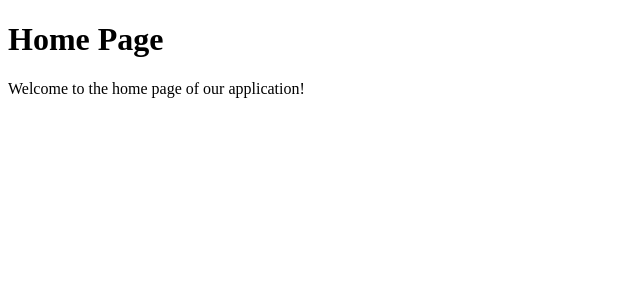
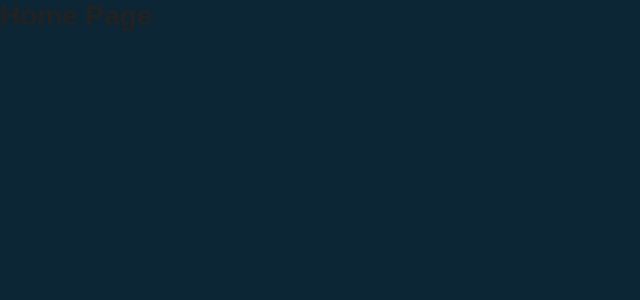
Before and after one commit to mandiilorenzo/project-react-github, a React (Vite) app: page / in a window 1280 px wide. Shown: the top 300 px of the page, without its empty margins (0-640 px from the left). Built offline with nearby package versions, Linux system fonts and the light colour scheme.

Commit message:
organizando estilos e global style

```diff
--- a/package.json
+++ b/package.json
@@ -12,7 +12,8 @@
   "dependencies": {
     "react": "^19.1.0",
     "react-dom": "^19.1.0",
-    "react-router-dom": "^7.6.3"
+    "react-router-dom": "^7.6.3",
+    "styled-components": "^6.1.19"
   },
   "devDependencies": {
     "@eslint/js": "^9.30.1",
--- a/src/main.tsx
+++ b/src/main.tsx
@@ -3,9 +3,11 @@
 import App from './App.tsx'
 import { RouterProvider } from 'react-router-dom'
 import { router } from './routes.tsx'
+import GlobalStyle from './styles/GlobalStyle.tsx'
 
 createRoot(document.getElementById('root')!).render(
   <StrictMode>
+    <GlobalStyle />
     <RouterProvider router={router} />
       <App />
   </StrictMode>,
--- a/src/pages/Home/index.tsx
+++ b/src/pages/Home/index.tsx
@@ -2,7 +2,6 @@
     return (
         <div>
             <h1>Home Page</h1>
-            <p>Welcome to the home page of our application!</p>
         </div>
     );
 }
--- /dev/null
+++ b/src/pages/Home/style.tsx
@@ -0,0 +1 @@
+import styled from "styled-components";
--- /dev/null
+++ b/src/styles/GlobalStyle.tsx
@@ -0,0 +1,38 @@
+import { createGlobalStyle } from "styled-components";
+
+export default createGlobalStyle`
+    * {
+        margin: 0;
+        padding: 0;
+        box-sizing: border-box;
+        outline: none;
+
+    ul {
+        list-style: none;
+    }
+
+    a {
+        text-decoration: none;
+    }
+
+    html, body, #root {
+        min-height: 100%;
+    }
+
+    body {
+        background-color: #0D2636;
+        font-size: 14px;
+        -webkite-font-smoothing: antialiased !important;
+    }
+
+    body, input, button {
+        color: #222;
+        font-size: 14px;
+        font-family: 'Arial', 'Helvetica', sans-serif;
+    }
+
+    button {
+        cursor: pointer;
+    }
+}
+`
```
Also changed, not shown: src/pages/Repositories/style.tsx (added), 1 other file (tests, documents, lock files or other folders).
